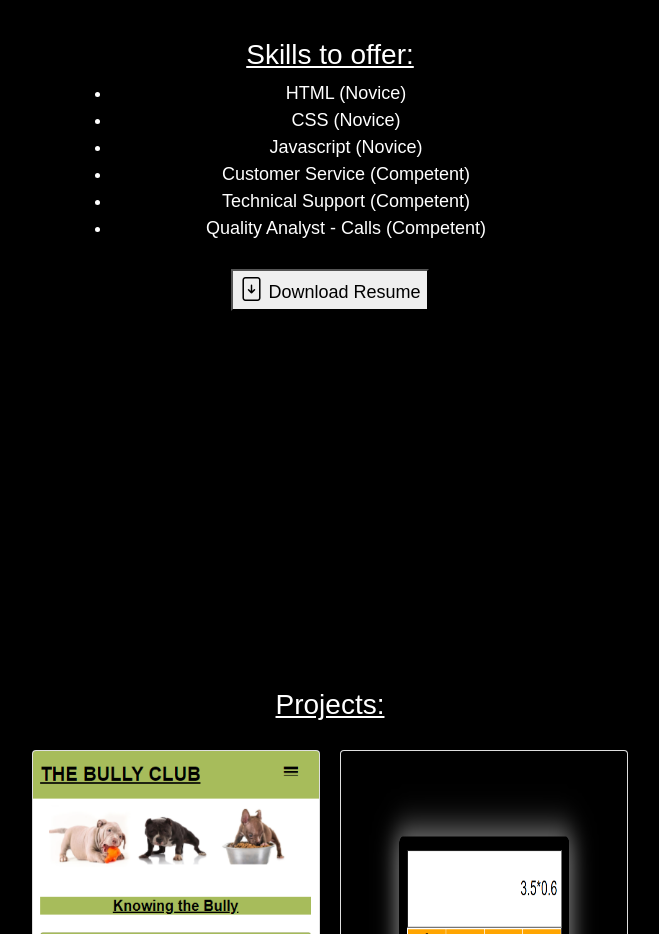
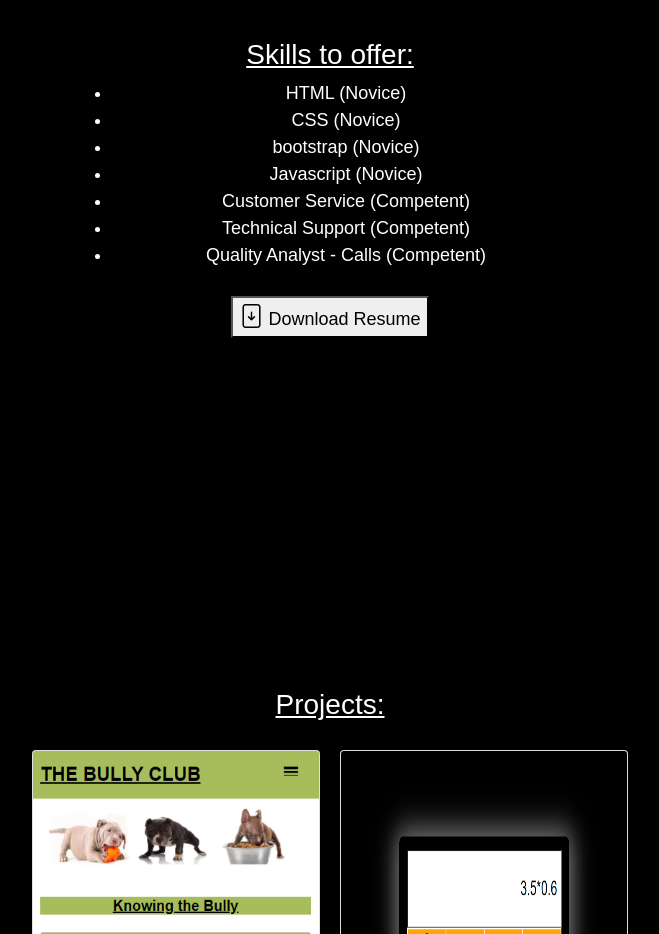
Before and after one commit to ariel2linao/Portfolio, a plain HTML site: page eportfolio.html in a window 1280 px wide. Shown: the part 1180-2114 px from the top of the page, without its empty margins (385-1044 px from the left). Drawn offline with nearby package versions, Linux system fonts and the light colour scheme.

Commit message:
updateskills

```diff
--- a/eportfolio.html
+++ b/eportfolio.html
@@ -63,6 +63,7 @@
                 <ul>
                     <li>HTML (Novice)</li>
                     <li>CSS (Novice)</li>
+                    <li>bootstrap (Novice)</li>
                     <li>Javascript (Novice)</li>
                     <li>Customer Service (Competent)</li>
                     <li>Technical Support (Competent)</li>
```
